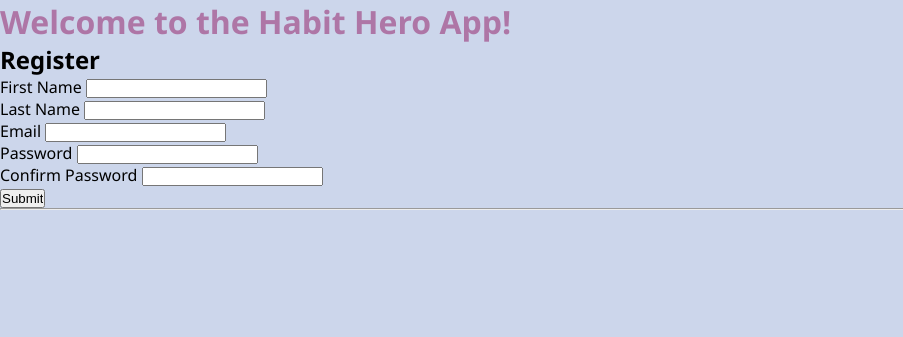
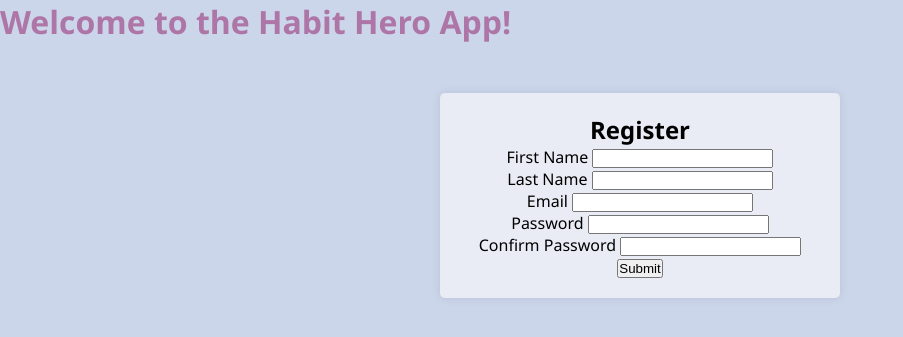
Before and after one commit to LiyuGT/HabitHero, a Flask app: page /register in a window 1280 px wide. Shown: the part 35-372 px from the top of the page, without its empty margins (0-903 px from the left). Run offline with Flask 3, Linux system fonts and the light colour scheme.

Commit message:
update register

```diff
--- a/flask_app/Static/styles.css
+++ b/flask_app/Static/styles.css
@@ -151,6 +151,7 @@ header > ul {
     margin-right: 230px; /* Adjust the margin as needed to control spacing */
 }
 
+<<<<<<< Updated upstream
 .landingmain{
     margin: 10% auto;
     width: 50%;
@@ -190,3 +191,30 @@ header > ul {
     color: #AE76A6;
     font-size: 18px;
 }
+
+=======
+.form-group {
+    margin: 10px 0;
+    text-align: left;
+}
+
+.container {
+    background: #E9ECF5;
+    border-radius: 5px;
+    box-shadow: 0px 0px 10px rgba(0, 0, 0, 0.1);
+    padding: 20px;
+    width: 400px; /* Increase the width to 400px */
+    margin: 50px auto 0; /* Center horizontally and push down by 50px */
+    text-align: center;
+}
+
+.errors {
+    color: lightslategray;
+    list-style: none;
+    padding: 0;
+    margin: 0;
+}
+
+
+
+>>>>>>> Stashed changes
--- a/flask_app/templates/layout.html
+++ b/flask_app/templates/layout.html
@@ -18,7 +18,7 @@
         <div class="body-content">
             {% block content %}
             {% endblock %}
-            <hr/>
+
         </div>
 
     </body>
--- a/flask_app/templates/login.html
+++ b/flask_app/templates/login.html
@@ -23,10 +23,10 @@ Habit Hero Login
         <h1 class="welcome4">Welcome {% if user %}{{user}}{% endif %}to the  Habit Hero App!</h1>
         <h3>{{ message }}</h3>
 
-        <div class="formwrapper">
+        <div class="container">
             <h2 class="title">Login</h2>
             <form method="POST" action="/login">
-                <div class="form-field">{{ form.email.label }} {{ form.email }}
+                <div class="form-group">{{ form.email.label }} {{ form.email }}
                     {% if form.email.errors %}
                     <ul class="errors">
                         {% for error in form.email.errors %}
@@ -35,7 +35,7 @@ Habit Hero Login
                     </ul>
                 {% endif %}
             </div>
-            <div class="form-field">{{ form.password.label }} {{ form.password }}
+            <div class="form-group">{{ form.password.label }} {{ form.password }}
                 {% if form.password.errors %}
                     <ul class="errors">
                         {% for error in form.password.errors %}
--- a/flask_app/templates/register.html
+++ b/flask_app/templates/register.html
@@ -9,10 +9,10 @@ Habit Hero Register
       <h1 class="welcome4">Welcome {% if user %}{{user}}{% endif %}to the Habit Hero App!</h1>
         <h3>{{ message }}</h3>
 
-        <div class="formwrapper">
+        <div class="container">
             <h2 class="title">Register</h2>
             <form method="POST" action="/register">
-                <div class="form-field">{{ form.firstname.label }} {{ form.firstname }}
+                <div class="form-group">{{ form.firstname.label }} {{ form.firstname }}
                     {% if form.firstname.errors %}
                     <ul class="errors">
                         {% for error in form.firstname.errors %}
@@ -21,7 +21,7 @@ Habit Hero Register
                     </ul>
                     {% endif %}
                 </div>
-                <div class="form-field">{{ form.lastname.label }} {{ form.lastname }}
+                <div class="form-group">{{ form.lastname.label }} {{ form.lastname }}
                     {% if form.lastname.errors %}
                     <ul class="errors">
                         {% for error in form.lastname.errors %}
@@ -30,7 +30,7 @@ Habit Hero Register
                     </ul>
                     {% endif %}
                 </div>
-                <div class="form-field">{{ form.email.label }} {{ form.email }}
+                <div class="form-group">{{ form.email.label }} {{ form.email }}
                     {% if form.email.errors %}
                     <ul class="errors">
                         {% for error in form.email.errors %}
@@ -39,7 +39,7 @@ Habit Hero Register
                     </ul>
                     {% endif %}
                 </div>
-                <div class="form-field">{{ form.password.label }} {{ form.password }}
+                <div class="form-group">{{ form.password.label }} {{ form.password }}
                     {% if form.password.errors %}
                     <ul class="errors">
                         {% for error in form.password.errors %}
@@ -48,7 +48,7 @@ Habit Hero Register
                     </ul>
                     {% endif %}
                 </div>
-                <div class="form-field">{{ form.confirmPassword.label }} {{ form.confirmPassword }}
+                <div class="form-group"">{{ form.confirmPassword.label }} {{ form.confirmPassword }}
                     {% if form.confirmPassword.errors %}
                     <ul class="errors">
                         {% for error in form.confirmPassword.errors %}
```
Also changed, not shown: flask_app/templates/overview.html (added, +41 -0 lines), instance/flask_habit_app.db.
